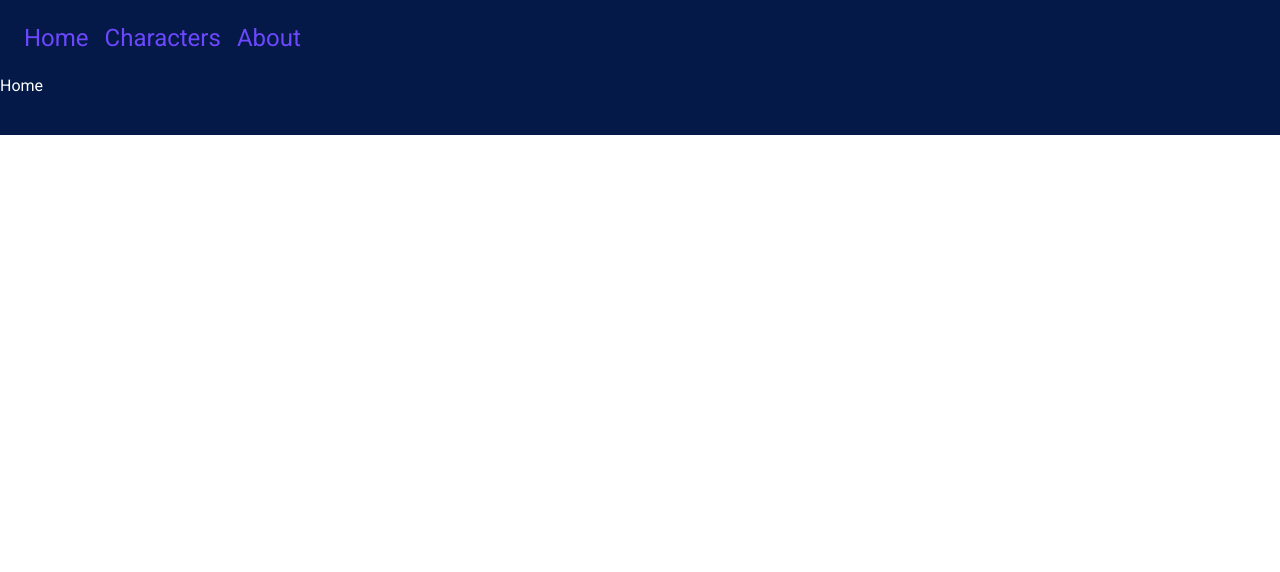
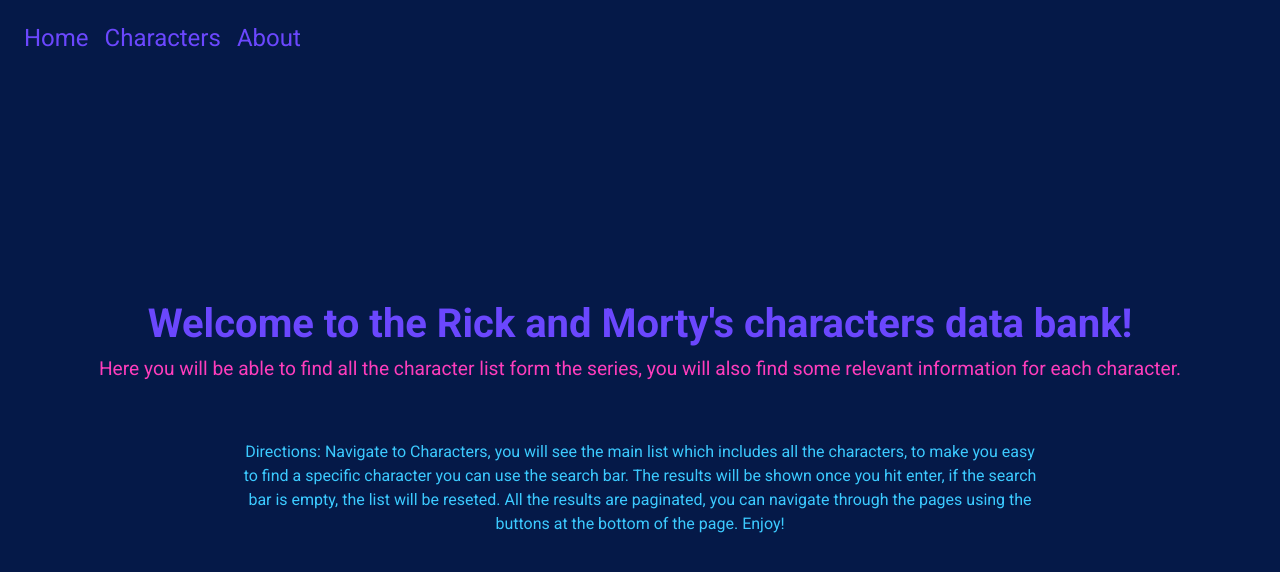
Before and after one commit to carlos-sardina/umvel-react, a React (Create React App) app: page / in a window 1280 px wide. Shown: the top 572 px of the page. Built offline with nearby package versions, Linux system fonts and the light colour scheme.

Commit message:
finished home screen

```diff
--- a/src/pages/Home/Home.tsx
+++ b/src/pages/Home/Home.tsx
@@ -1,5 +1,53 @@
 import React from 'react';
+import styled from '@emotion/styled';
+import { useTheme } from '@emotion/react';
+
+const Container = styled.div`
+  display: flex;
+  flex-direction: column;
+  min-height: calc(100vh - 4.75rem - 2.5rem);
+  align-items: center;
+  justify-content: center;
+`;
+
+const Title = styled.h1<{ color: string }>`
+  font-size: 2.5rem;
+  color: ${({ color }) => color};
+  margin-bottom: 10px;
+`;
+
+const Description = styled.p<{ color: string }>`
+  font-size: 1.2rem;
+  margin: 0 0 3.75rem 0;
+  color: ${({ color }) => color};
+`;
+
+const Directions = styled.p<{ color: string }>`
+  font-size: 1rem;
+  text-align: center;
+  max-width: 50rem;
+  line-height: 1.5;
+  color: ${({ color }) => color};
+`;
 
 export const Home = () => {
-  return <div>Home</div>;
+  const { colors } = useTheme();
+  return (
+    <Container>
+      <Title color={colors.purple}>
+        Welcome to the Rick and Morty&apos;s characters data bank!
+      </Title>
+      <Description color={colors.pink}>
+        Here you will be able to find all the character list form the series, you will also find
+        some relevant information for each character.
+      </Description>
+      <Directions color={colors.cyan}>
+        Directions: Navigate to Characters, you will see the main list which includes all the
+        characters, to make you easy to find a specific character you can use the search bar. The
+        results will be shown once you hit enter, if the search bar is empty, the list will be
+        reseted. All the results are paginated, you can navigate through the pages using the buttons
+        at the bottom of the page. Enjoy!
+      </Directions>
+    </Container>
+  );
 };
```
